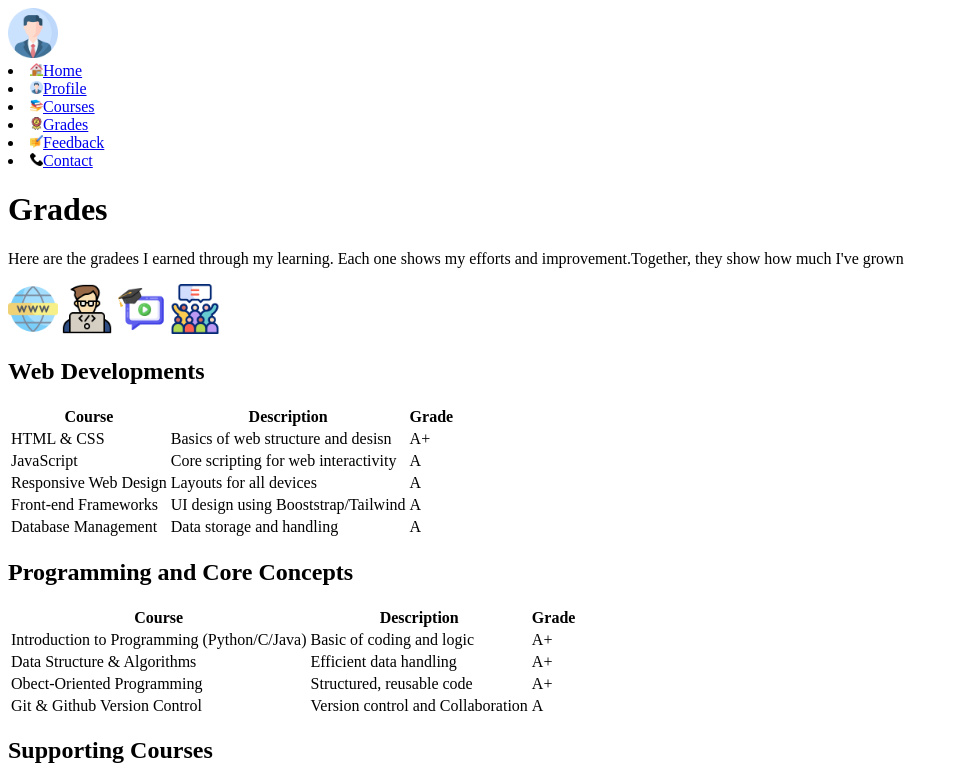
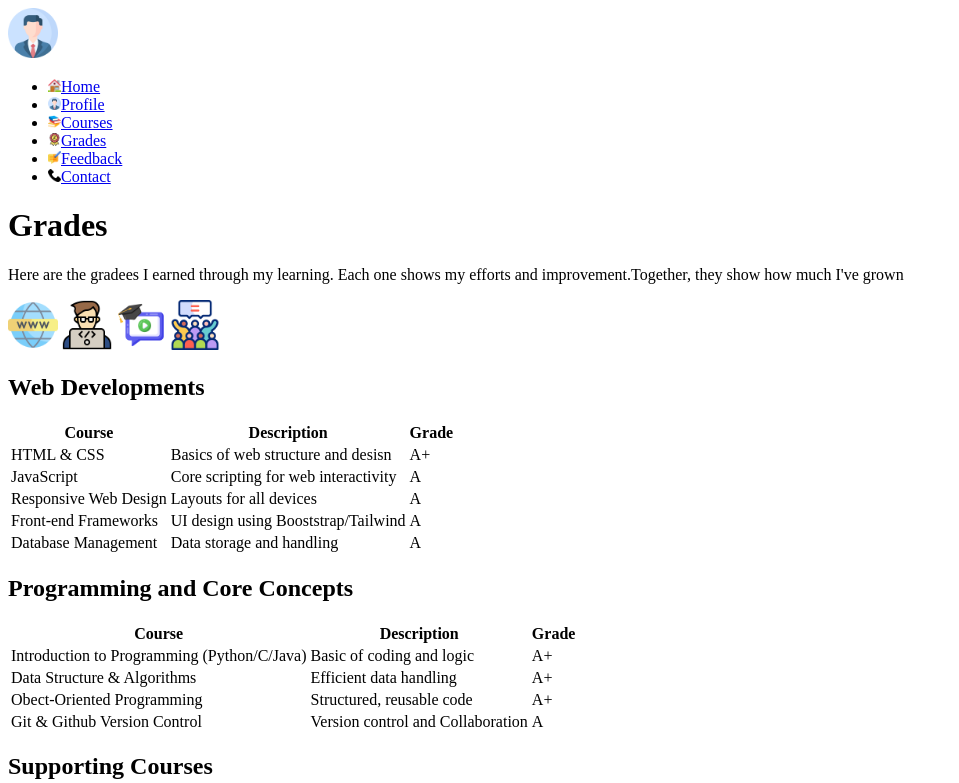
Before and after one commit to sagarbhaskar25/STUDENT-PORTAL, a plain HTML site: page grade.html in a window 1280 px wide. Shown: the top 783 px of the page, without its empty margins (0-959 px from the left). Drawn offline with Linux system fonts and the light colour scheme.

Commit message:
updated in nav

```diff
--- a/grade.html
+++ b/grade.html
@@ -13,12 +13,14 @@
         </div>
         <div>
             <nav>
+                <ul>
             <li><a href="index.html"><img src="/house.png" width="13">Home</a></li>
             <li><a href="profile.html"><img src="/profile.png" width="13">Profile</a></li>
             <li><a href="course.html"><img src="/stack-of-books.png" width="13">Courses</a></li>
             <li><a href="grade.html"><img src="/best.png" width="13">Grades</a></li>
             <li><a href="feedback.html"><img src="/feedback.png" width="13">Feedback</a></li>
             <li><a href="contact.html"><img src="/phone-call.png" width="13">Contact</a></li>
+            </ul>
        </nav>
 
 
```
Also changed, not shown: contact.html (+2 -0 lines), course.html (+3 -3 lines), feedback.html (+2 -0 lines), index.html (+2 -0 lines), profile.html (+2 -0 lines).
